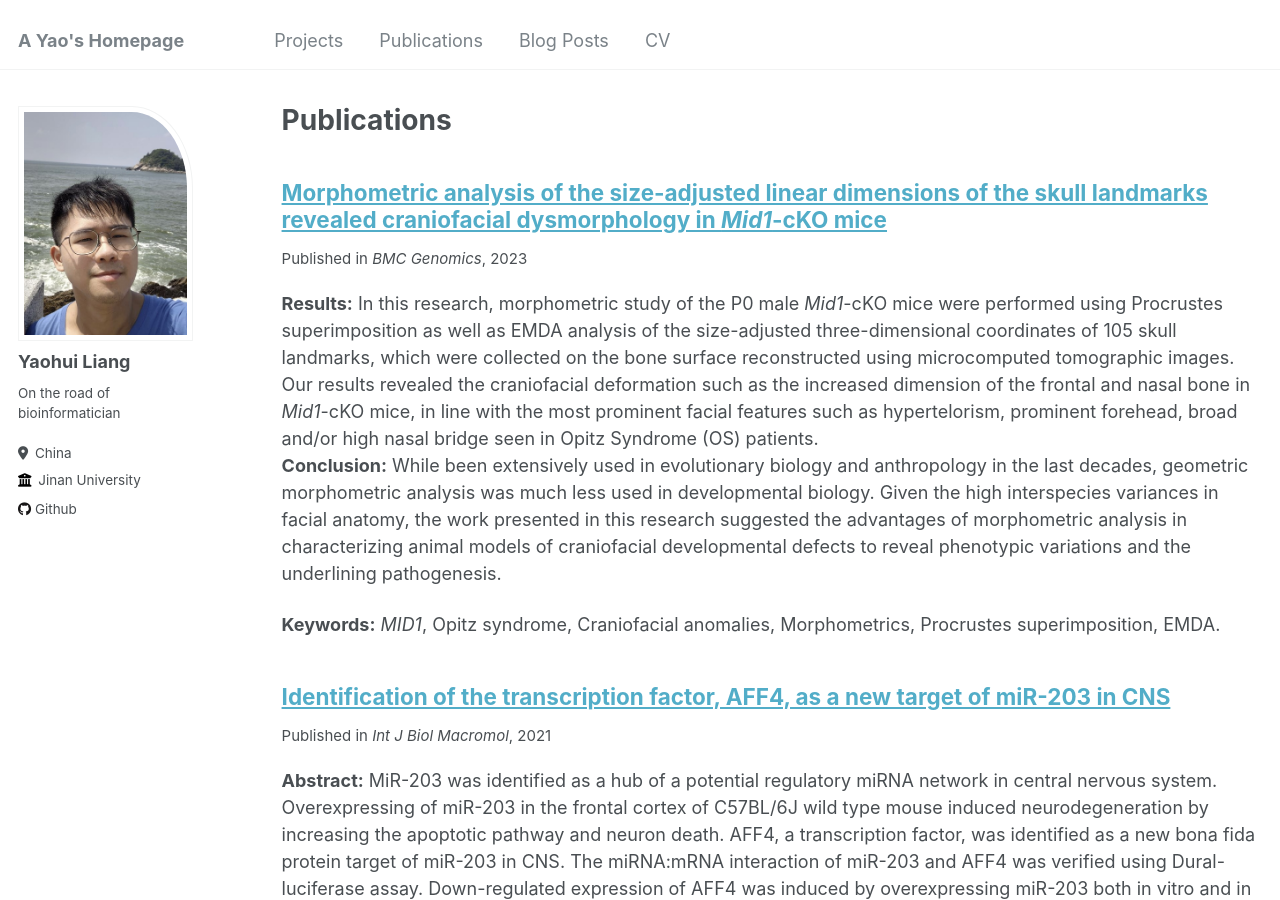
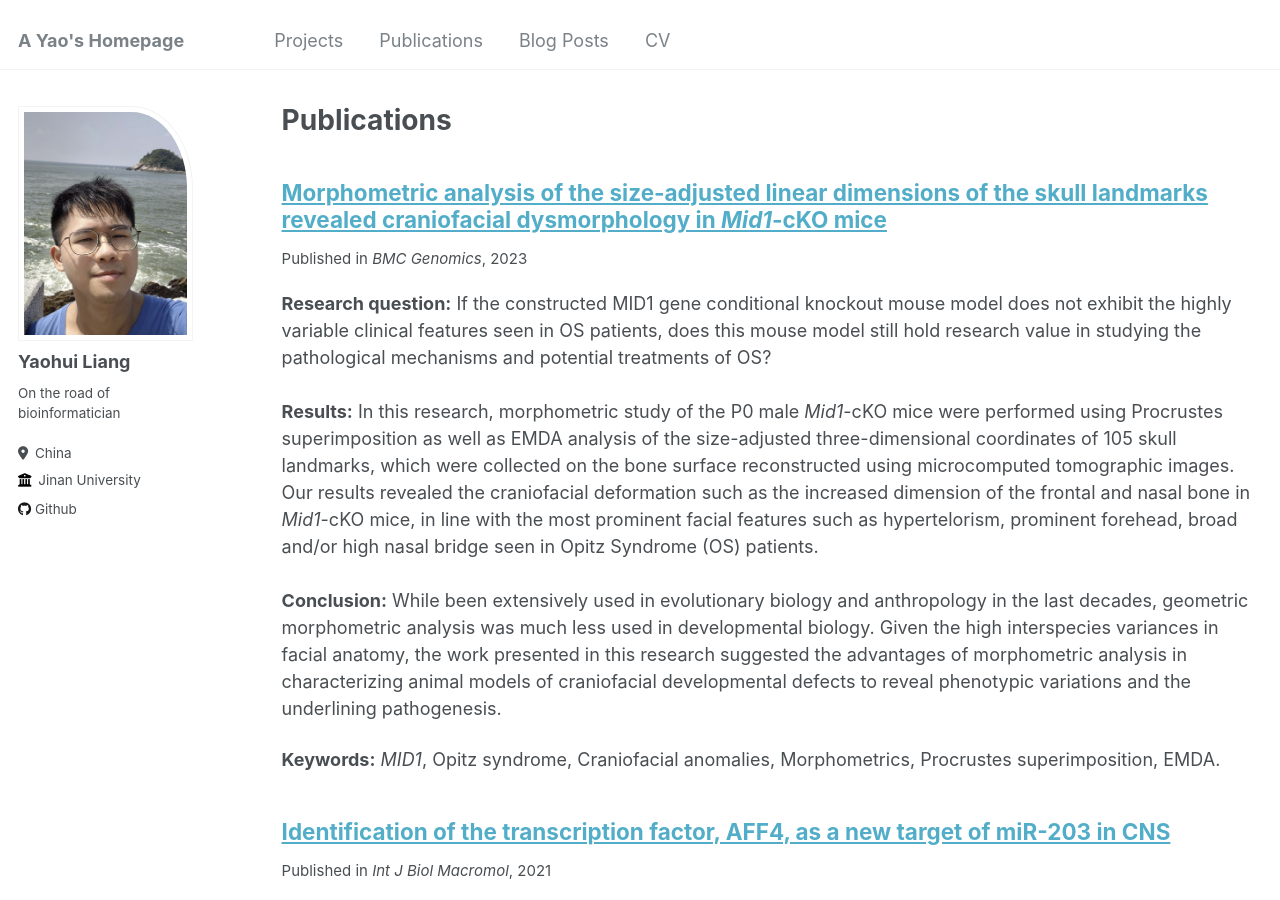
Before and after one commit to Stupid1Fish/Academic-Pages, a Jekyll site: the page built from _pages/publications.md, in a window 1280 px wide and 900 px high. Built offline with Jekyll 4.4.1, drawn with Linux system fonts in a browser that asks for light colours.

Commit message:
Update 2023-paper2.md

```diff
--- a/_publications/2023-paper2.md
+++ b/_publications/2023-paper2.md
@@ -7,7 +7,9 @@ date: 2023-02-09
 venue: '<i>BMC Genomics</i>'
 
 excerpt: '
-**Results:** In this research, morphometric study of the P0 male <i>Mid1</i>-cKO mice were performed using Procrustes superimposition as well as EMDA analysis of the size-adjusted three-dimensional coordinates of 105 skull landmarks, which were collected on the bone surface reconstructed using microcomputed tomographic images. Our results revealed the craniofacial deformation such as the increased dimension of the frontal and nasal bone in <i>Mid1</i>-cKO mice, in line with the most prominent facial features such as hypertelorism, prominent forehead, broad and/or high nasal bridge seen in Opitz Syndrome (OS) patients.<br>
+**Research question:** If the constructed MID1 gene conditional knockout mouse model does not exhibit the highly variable clinical features seen in OS patients, does this mouse model still hold research value in studying the pathological mechanisms and potential treatments of OS?<br><br>
+
+**Results:** In this research, morphometric study of the P0 male <i>Mid1</i>-cKO mice were performed using Procrustes superimposition as well as EMDA analysis of the size-adjusted three-dimensional coordinates of 105 skull landmarks, which were collected on the bone surface reconstructed using microcomputed tomographic images. Our results revealed the craniofacial deformation such as the increased dimension of the frontal and nasal bone in <i>Mid1</i>-cKO mice, in line with the most prominent facial features such as hypertelorism, prominent forehead, broad and/or high nasal bridge seen in Opitz Syndrome (OS) patients.<br><br>
 
 **Conclusion:** While been extensively used in evolutionary biology and anthropology in the last decades, geometric morphometric analysis was much less used in developmental biology. Given the high interspecies variances in facial anatomy, the work presented in this research suggested the advantages of morphometric analysis in characterizing animal models of craniofacial developmental defects to reveal phenotypic variations and the underlining pathogenesis.<br>'
 
```
